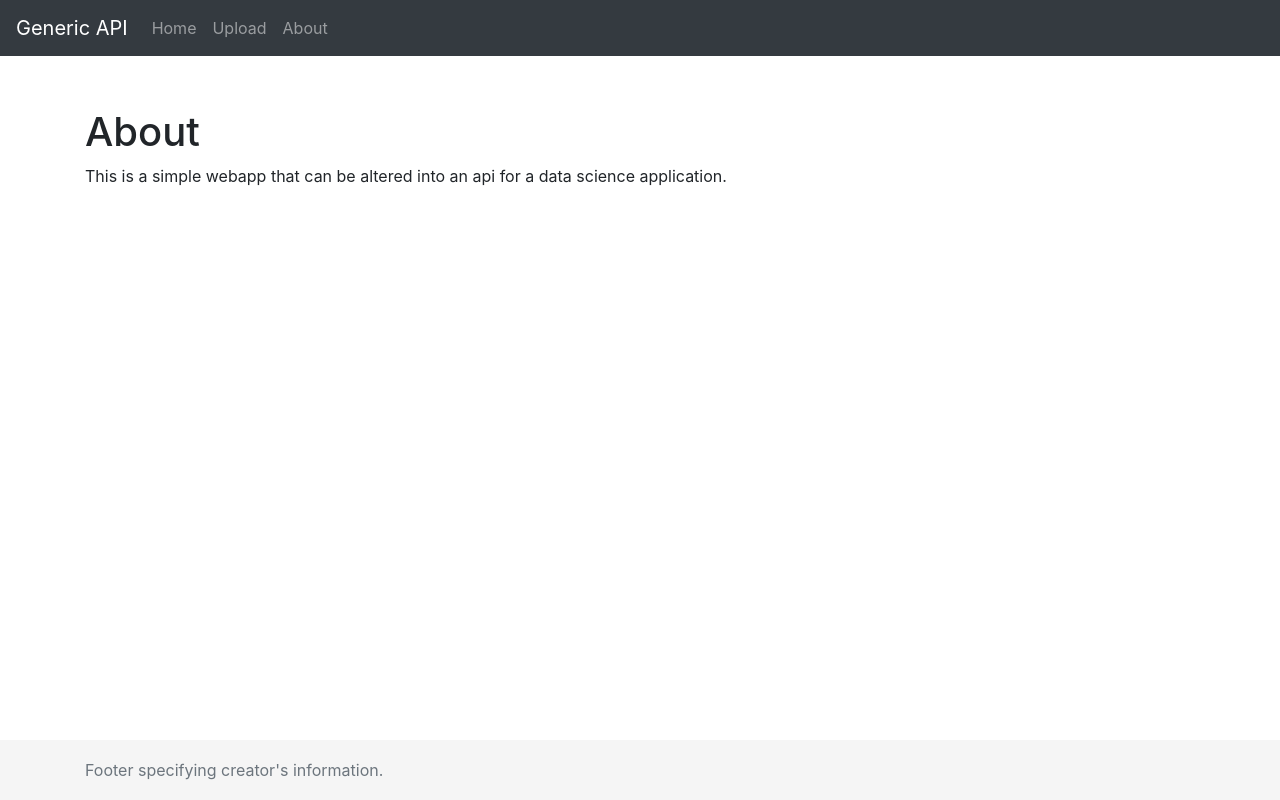
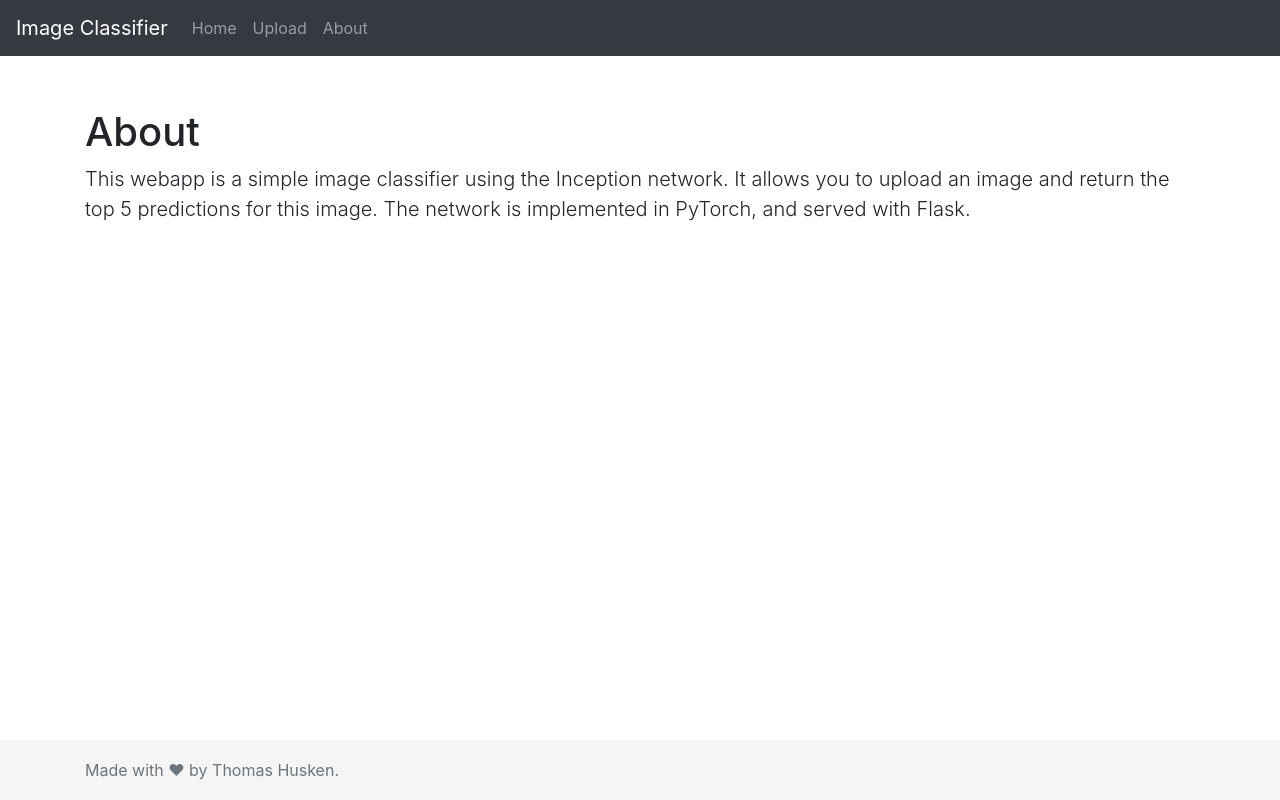
Before and after one commit to thomashusken/img-class, a Flask app: page /about/ in a window 1280 px wide. Run offline with Flask 2, Linux system fonts and the light colour scheme; some libraries are stand-ins or nearby versions.

Commit message:
Update about section and base lay-out

```diff
--- a/api/templates/about.html
+++ b/api/templates/about.html
@@ -3,6 +3,7 @@
 {% block current %}(current){% endblock %}
 {% block content %}
 <h1 class="mt-5">About</h1>
-<p>This is a simple webapp that can be altered into an api for a data science application.
+<p class="lead">This webapp is a simple image classifier using the Inception network. It allows you to upload an image and return the top 5 predictions for this image.
+    The network is implemented in PyTorch, and served with Flask.
 </p>
 {% endblock %}
--- a/api/templates/base.html
+++ b/api/templates/base.html
@@ -10,13 +10,13 @@
     <!-- Custom styles for this template -->
     <link href="/static/style.css" rel="stylesheet">
 
-    <title>Generic API</title>
+    <title>Image Classifier</title>
   </head>
   <body>
     <header>
         {% block navbar %}
         <nav class="navbar navbar-expand-md navbar-dark fixed-top bg-dark">
-          <a class="navbar-brand" href="#">Generic API</a>
+          <a class="navbar-brand" href="#">Image Classifier</a>
           <button class="navbar-toggler" type="button" data-toggle="collapse" data-target="#navbarCollapse" aria-controls="navbarCollapse" aria-expanded="false" aria-label="Toggle navigation">
             <span class="navbar-toggler-icon"></span>
           </button>
@@ -43,7 +43,7 @@
 
     <footer class="footer">
         <div class="container">
-          <span class="text-muted">Footer specifying creator's information</a>.</span>
+          <span class="text-muted">Made with ❤ by Thomas Husken</a>.</span>
         </div>
     </footer>
 
```
